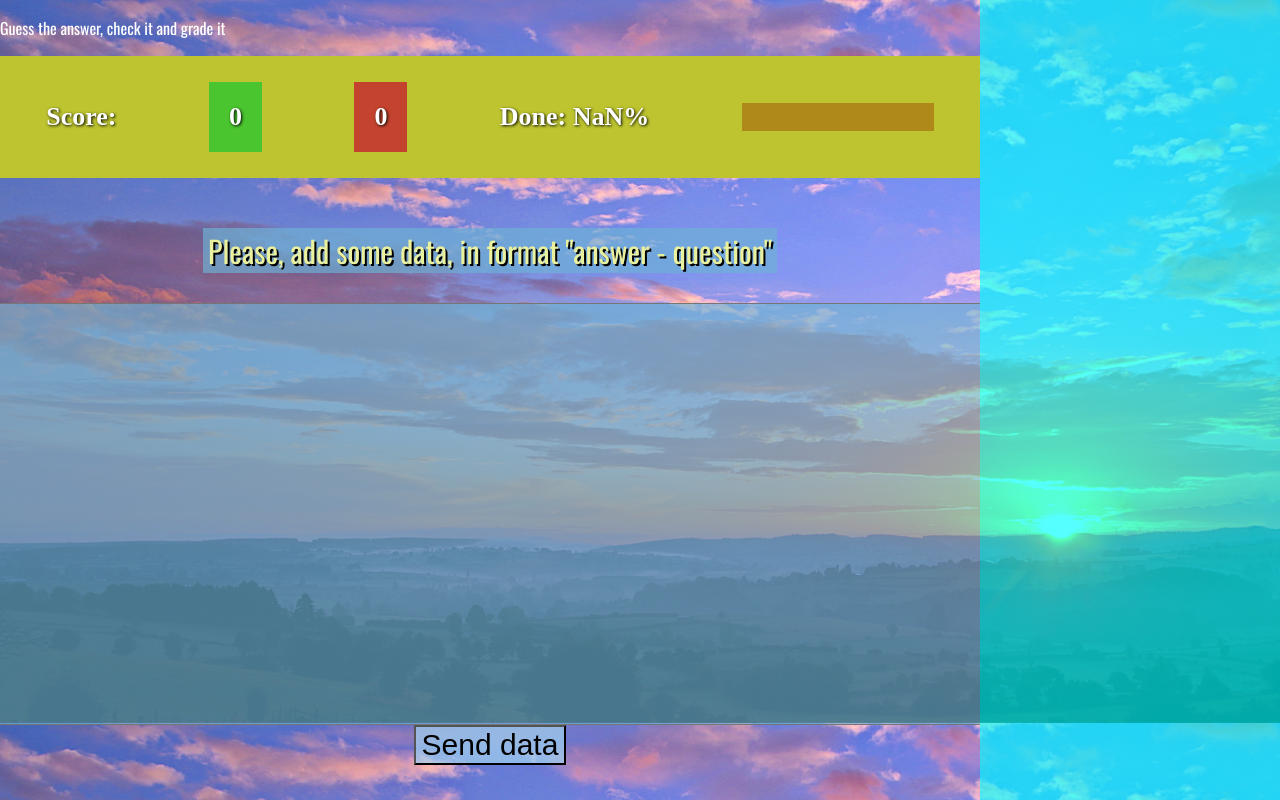
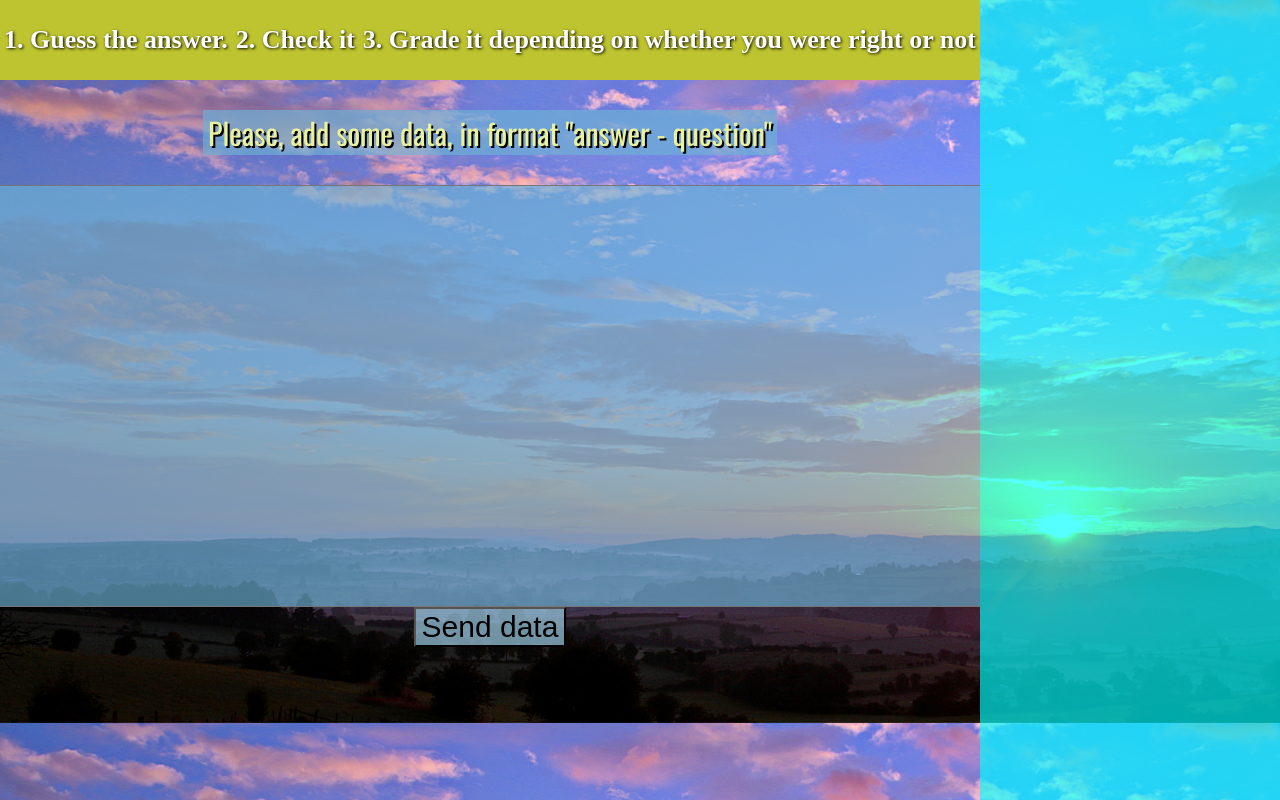
Before and after one commit to YuriyMamoshin/memo-shine, a React (Create React App) app: page / in a window 1280 px wide. Built offline with nearby package versions, Linux system fonts and the light colour scheme.

Commit message:
added score toggling logic

```diff
--- a/src/App.js
+++ b/src/App.js
@@ -11,17 +11,23 @@ import shuffle from "./shuffle.js";
 export default function App() {
 
     const [initData, setInitData] = useState([]);
-    const [isSubmitted, setIsSubmitted] = useState(false);
+    const [isFormSubmitted, setIsFormSubmitted] = useState(false);
     const [answers, setAnswers] = useState({ correctAnswers: [], incorrectAnswers: [] });
+
+    const [isScoreShown, setIsScoreShown] = useState(false);
 
     function collectData(event) {
         let formValue = event.target.value;
         setInitData([formValue]);
     }
 
+    function toggleScorebar() {
+        setIsScoreShown(isShown => !isShown)
+    }
+
     function processData(event) {
         event.preventDefault();
-        setIsSubmitted(true);
+        setIsFormSubmitted(true);
 
         setInitData(oldData => {
             const dataArray = oldData[0].split(/\r?\n/);
@@ -108,9 +114,9 @@ export default function App() {
     />;
 
 
-    if (isSubmitted && initData.length) {
+    if (isFormSubmitted && initData.length) {
         stage = memos;
-    } else if (isSubmitted && !initData.length) {
+    } else if (isFormSubmitted && !initData.length) {
         stage = <Result
             correct={answers.correctAnswers}
             refresh={refreshData}
@@ -130,9 +136,13 @@ export default function App() {
                     correctAnswers={answers.correctAnswers}
                     incorrectAnswers={answers.incorrectAnswers}
                     data={initData}
+                    isScoreShown={isScoreShown}
                 />
                 <Sidebar
-
+                    toggleScorebar={toggleScorebar}
+                    isScoreShown={isScoreShown}
+                    initData={initData}
+                    isFormSubmitted={isFormSubmitted}
                 />
 
             </div>
--- a/src/Form.js
+++ b/src/Form.js
@@ -7,7 +7,7 @@ export default function Form(props) {
 
                     onChange={event => props.collect(event)}
                 />
-                <button>Send data</button>
+                <button className="control-button">Send data</button>
             </form>
         </div>
 
--- a/src/Main.js
+++ b/src/Main.js
@@ -3,9 +3,10 @@ import Scorebar from "./Scorebar.js"
 export default function Main(props) {
     return (
         <div className="main-container">
-            <p>Guess the answer, check it and grade it</p>
-            <Scorebar
+
+          <Scorebar
             score = {props}
+            isScoreShown={props.isScoreShown}
             />
             {props.content}
         </div>
--- a/src/Result.js
+++ b/src/Result.js
@@ -11,7 +11,7 @@ export default function Result(props) {
             }
             </div>
 
-            <button onClick={props.refresh}>Next stage</button>
+            <button className="control-button" onClick={props.refresh}>Next stage</button>
         </div>
     )
 }
--- a/src/Scorebar.js
+++ b/src/Scorebar.js
@@ -5,20 +5,31 @@ export default function Scorebar(props) {
 
 
     return (
+
         <div className="scorebar">
 
+            {props.isScoreShown ?
+                <div className="scorebar__content">
+                    <p>Score:</p>
+                    <p className="scorebar__correct">{props.score.correctAnswers.length}</p>
+                    <p className="scorebar__incorrect">{props.score.incorrectAnswers.length}</p>
+                    <p>Done: {(answeredQuestionsQuantity / questionsQuantity * 100).toFixed(0)}% </p>
+                    <div className="scorebar__progressbar">
 
-            <p>Score:</p>
-            <p className="scorebar__correct">{props.score.correctAnswers.length}</p>
-            <p className="scorebar__incorrect">{props.score.incorrectAnswers.length}</p>
-            <p>Done: { (answeredQuestionsQuantity / questionsQuantity * 100).toFixed(0)}% </p>
-<div className="scorebar__progressbar">
+                        <div className="scorebar__progress" style={{ width: answeredQuestionsQuantity / questionsQuantity * 100 + '%' }}></div>
+                    </div>
+                </div>
+                :
+                <div className="scorebar__content">
+                    <p>1. Guess the answer.</p>
+                    <p>2. Check it </p>
+                    <p>3. Grade it depending on whether you were right or not</p>
+                </div>
 
-<div className="scorebar__progress" style={{width: answeredQuestionsQuantity / questionsQuantity * 100 + '%'}}></div>
-</div>
+            }
 
-            {/* <p>out of {props.score.data.length + props.score.correctAnswers.length + props.score.incorrectAnswers.length}</p>
-            <p>{props.score.data.length} left</p> */}
+
+
 
 
         </div>
--- a/src/Sidebar.js
+++ b/src/Sidebar.js
@@ -3,8 +3,9 @@ export default function Sidebar(props) {
 
     return (
         <div className="sidebar">
-
-
+          {  props.isFormSubmitted && !!props.initData.length &&
+          <button className="control-button" onClick={props.toggleScorebar}>{!props.isScoreShown ? "Show" : "Hide"} the score</button>
+          }
 
 
         </div>
--- a/src/index.css
+++ b/src/index.css
@@ -32,7 +32,8 @@
   height: 50vh;
 }
 
-button {
+
+.control-button {
   background-color: rgba(165, 216, 241, 0.664);
   color: black;
   font-size: 30px;
@@ -57,6 +58,7 @@ button {
   overflow: auto;
   position: relative;
 }
+
 
 .memo-container {
   display: grid;
@@ -119,19 +121,41 @@ justify-content: space-evenly;
   box-shadow: 0px 0px 18px rgb(255, 255, 255);
 }
 
+.result-container {
+  display: flex;
+  flex-direction: column;
+  justify-content: center;
+  align-items: center;
+  justify-items: center;
+  font-size: 26px;
+  margin-top: 25%;
+}
+
+.result-text {
+  text-shadow: 1px 1px 3px black;
+  padding: 20px;
+  margin-bottom: 30px;
+  background-color: rgba(233, 150, 122, 0.664);
+}
+
 .scorebar {
+  height: 10vh;
   position: sticky;
   top: 0;
-  background-color: rgb(189, 196, 47);
   font-family: 'Times New Roman', Times, serif;
   font-size: 26px;
   font-weight: 600;
   display: flex;
+  text-shadow: 1px 1px 3px black;
+  background-color: rgb(189, 196, 47);
+}
+
+.scorebar__content {
+  width: 100%;
+display: flex;
   flex-direction: row;
   justify-content: space-around;
   align-items: center;
-  text-shadow: 1px 1px 3px black;
-  margin-bottom: 20px;
 }
 
 .scorebar__correct {
@@ -171,20 +195,3 @@ justify-content: space-evenly;
   align-items: center;
   text-shadow: 1px 1px 3px black;
 }
-
-.result-container {
-  display: flex;
-  flex-direction: column;
-  justify-content: center;
-  align-items: center;
-  justify-items: center;
-  font-size: 26px;
-  margin-top: 25%;
-}
-
-.result-text {
-  text-shadow: 1px 1px 3px black;
-  padding: 20px;
-  margin-bottom: 30px;
-  background-color: rgba(233, 150, 122, 0.664);
-}
```
